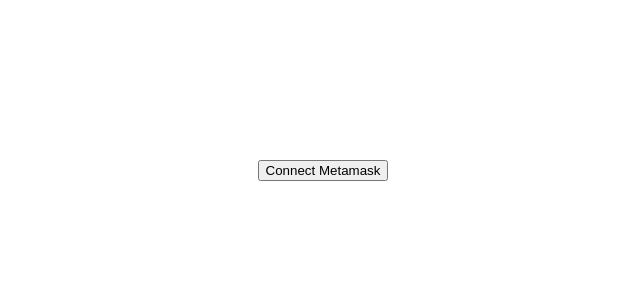
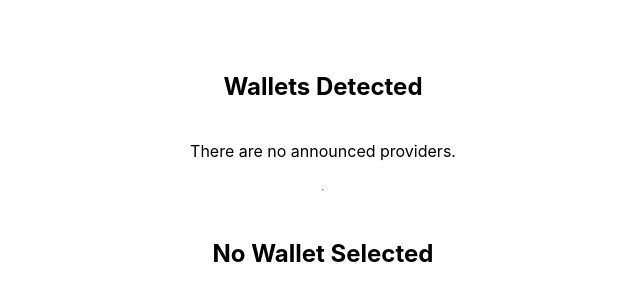
Before and after one commit to javirro/swap, a React (Create React App) app: page / in a window 1280 px wide. Shown: the part 230-530 px from the top of the page, without its empty margins (317-957 px from the left). Built offline with nearby package versions, Linux system fonts and the light colour scheme.

Commit message:
Add DetectWallet component from metamask

```diff
--- a/package.json
+++ b/package.json
@@ -14,7 +14,8 @@
     "react-dom": "^18.2.0",
     "react-scripts": "5.0.1",
     "typescript": "^4.9.5",
-    "web-vitals": "^2.1.4"
+    "web-vitals": "^2.1.4",
+    "web3": "^4.7.0"
   },
   "scripts": {
     "start": "react-scripts start",
--- /dev/null
+++ b/src/components/DetectWallets/DetectWallets.css
@@ -0,0 +1,19 @@
+.wallets-detection {
+  display: flex;
+  justify-content: center;
+  flex-direction: column;
+  align-items: center;
+  gap: 20px;
+}
+
+.wallets-detection > div {
+  display: flex;
+  justify-content: center;
+  align-items: center;
+  gap: 10px;
+}
+
+.wallets-detection > div  img {
+  width: 80px;
+  height: 80px;
+}
--- /dev/null
+++ b/src/components/DetectWallets/DetectWallets.tsx
@@ -0,0 +1,58 @@
+import { useState } from "react";
+import useSyncProviders from "../../hooks/useSyncProviders";
+import { EIP6963ProviderDetail } from "../../types/Metamask";
+
+import './DetectWallets.css'
+
+const DiscoverWalletProviders = () => {
+  const [selectedWallet, setSelectedWallet] = useState<EIP6963ProviderDetail>();
+  const [userAccount, setUserAccount] = useState<string>("");
+  const providers = useSyncProviders();
+
+  const handleConnect = async (providerWithInfo: EIP6963ProviderDetail) => {
+    const accounts: any = await providerWithInfo.provider
+      .request({ method: "eth_requestAccounts" })
+      .catch(console.error);
+
+    if (accounts?.[0] as string) {
+      setSelectedWallet(providerWithInfo);
+      setUserAccount(accounts?.[0]);
+    }
+  };
+
+  return (
+    <section className="wallets-detection">
+      <h2>Wallets Detected</h2>
+      <div>
+        {providers.length > 0 ? (
+          providers?.map((provider: EIP6963ProviderDetail) => (
+            <button
+              key={provider.info.uuid}
+              onClick={() => handleConnect(provider)}
+            >
+              <img src={provider.info.icon} alt={provider.info.name} />
+              <div>{provider.info.name}</div>
+            </button>
+          ))
+        ) : (
+          <div>There are no announced providers.</div>
+        )}
+      </div>
+      <hr />
+      <h2>{userAccount ? "" : "No "}Wallet Selected</h2>
+      {userAccount && (
+        <div>
+          <div>
+            <img
+              src={selectedWallet?.info?.icon}
+              alt={selectedWallet?.info.name}
+            />
+            <div>{selectedWallet?.info.name}</div>
+            <div>{userAccount}</div>
+          </div>
+        </div>
+      )}
+    </section>
+  );
+}
+export default DiscoverWalletProviders
--- a/src/components/Swap/Swap.css
+++ b/src/components/Swap/Swap.css
@@ -5,4 +5,5 @@
   flex-direction: column;
   justify-content: center;
   align-items: center;
+  background: transparent;
 }
--- a/src/components/Swap/Swap.tsx
+++ b/src/components/Swap/Swap.tsx
@@ -1,9 +1,10 @@
+import  DiscoverWalletProviders  from "../DetectWallets/DetectWallets";
 import "./Swap.css"
 
 const Swap = () => {
   return (
     <section id="swap">
-      <button>Connect Metamask</button>
+      <DiscoverWalletProviders />
     </section>
   );
 };
```
Also changed, not shown: 1 other file (tests, documents, lock files or other folders).
